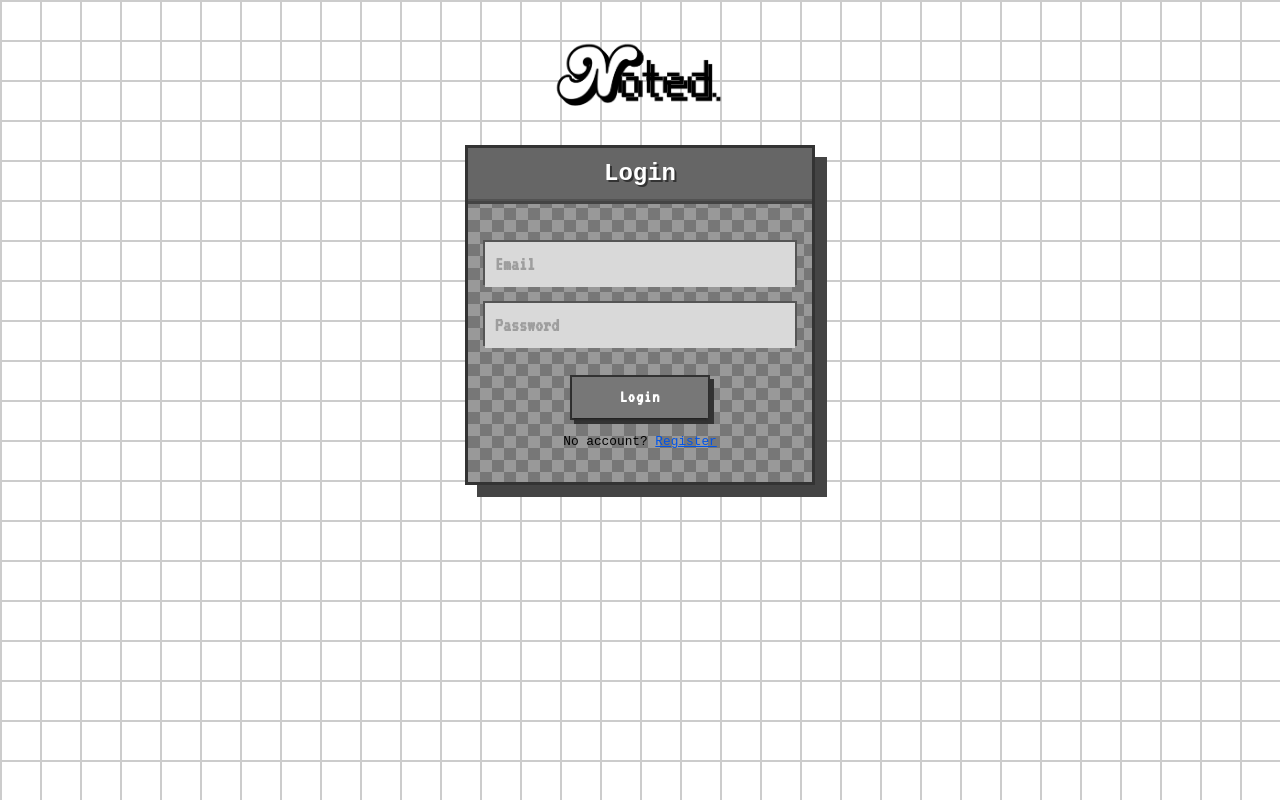
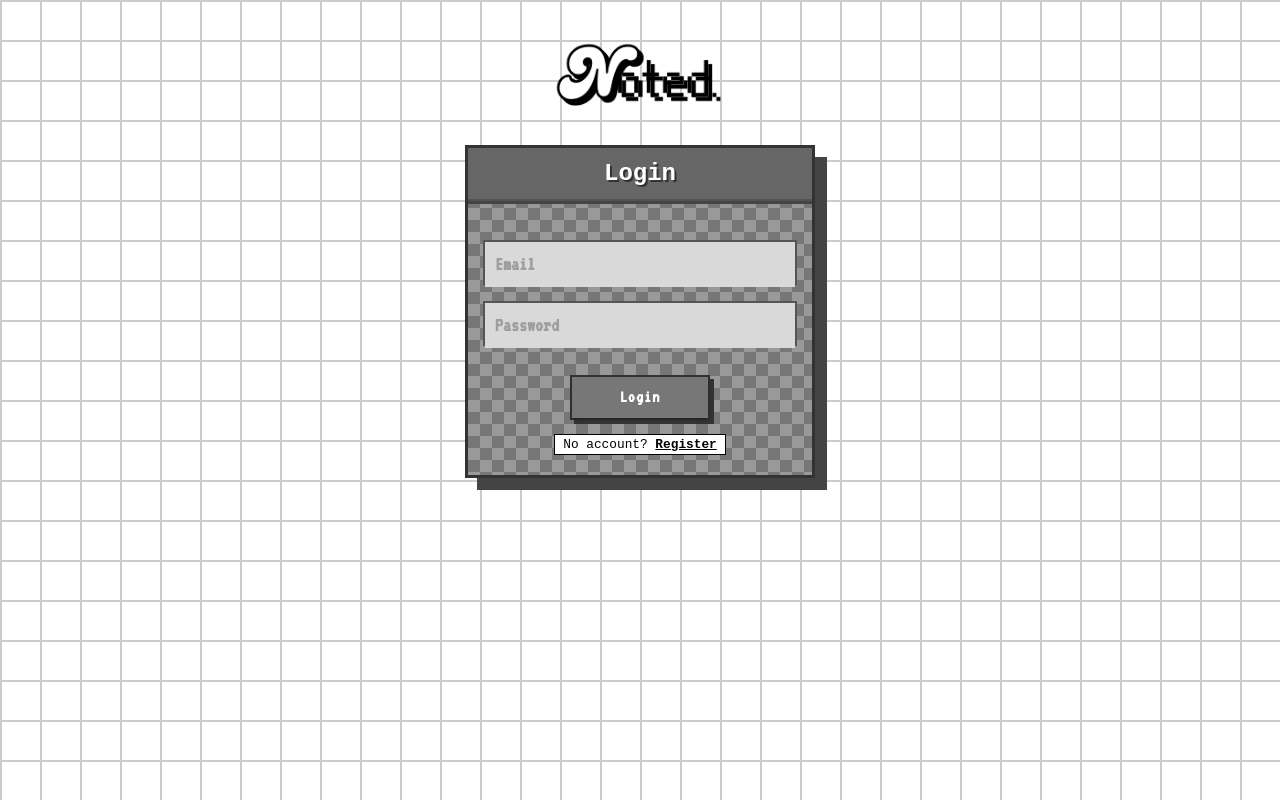
Before and after one commit to pasitgut/mobileweb-project, a React (Vite) app: page /login in a window 1280 px wide. Built offline with nearby package versions, Linux system fonts and the light colour scheme; no server answers; a web font is replaced by a local one.

Commit message:
style: refine auth page links for better centering and visibility

```diff
--- a/src/pages/Login.tsx
+++ b/src/pages/Login.tsx
@@ -71,15 +71,25 @@ const Login: React.FC = () => {
                 Login
               </IonButton>
             </div>
+            <div style={{ textAlign: "center", marginTop: "10px" }}>
+              <div
+                style={{
+                  background: "#fff",
+                  border: "1px solid #000",
+                  display: "inline-block",
+                  padding: "2px 8px",
+                }}
+              >
                 <p
                   style={{
-                textAlign: "center",
-                marginTop: "10px",
+                    margin: 0,
                     fontSize: "0.8rem",
                   }}
                 >
-              No account? <a href="/register">Register</a>
+                  No account? <a href="/register" style={{ fontWeight: "bold", color: "#000" }}>Register</a>
                 </p>
+              </div>
+            </div>
           </div>
         </div>
         <IonLoading isOpen={showLoading} message={"Logging in..."} />
--- a/src/pages/Register.tsx
+++ b/src/pages/Register.tsx
@@ -165,16 +165,14 @@ const Register: React.FC = () => {
               </IonButton>
             </div>
 
-            {/* Login Link (ทำให้ดูเหมือนปุ่มเล็กๆ หรือ text ธรรมดา) */}
+            {/* Login Link */}
+            <div style={{ textAlign: "center", marginTop: "15px" }}>
               <div
                 style={{
-                textAlign: "center",
-                marginTop: "15px",
                   background: "#fff",
                   border: "1px solid #000",
                   display: "inline-block",
-                padding: "2px 5px",
-                marginLeft: "25%",
+                  padding: "2px 8px",
                 }}
               >
                 <a
@@ -188,6 +186,7 @@ const Register: React.FC = () => {
                 >
                   Login instead
                 </a>
+              </div>
             </div>
           </div>
         </div>
```
Lines whose indentation alone changed are shown as unchanged.
